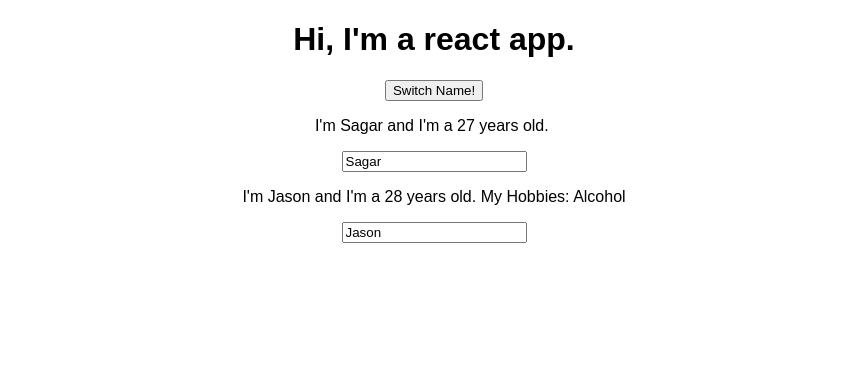
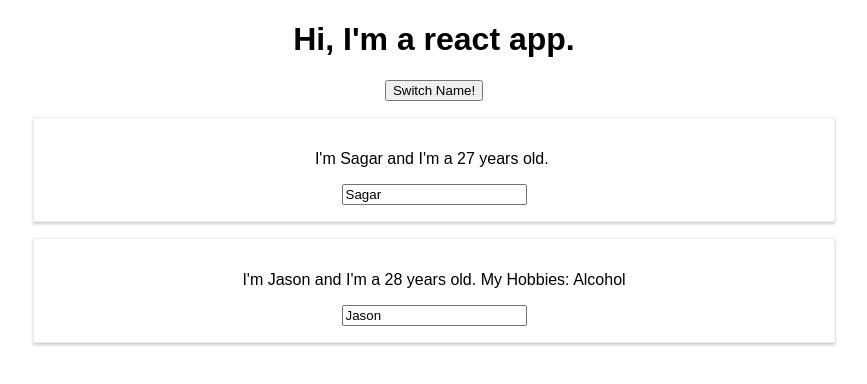
Before and after one commit to sagarmhrjn/React-walkthrough, a React (Create React App) app: page / in a window 1280 px wide. Shown: the top 384 px of the page, without its empty margins (206-1073 px from the left). Built offline with nearby package versions, Linux system fonts and the light colour scheme.

Commit message:
adding styling with stylesheets

```diff
--- a/src/App.js
+++ b/src/App.js
@@ -1,5 +1,5 @@
 import React, { Component } from "react";
-import Person from "./Person/person";
+import Person from "./Person/Person";
 import "./App.css";
 
 class App extends Component {
--- /dev/null
+++ b/src/Person/Person.css
@@ -0,0 +1,8 @@
+.Person{
+    width: 60%;
+    margin: 16px auto;
+    border: 1px solid #eee;
+    box-shadow: 0 2px 3px #ccc;
+    padding: 16px;
+    text-align: center;
+}
--- a/src/Person/person.js
+++ b/src/Person/Person.js
@@ -1,8 +1,9 @@
 import React from "react";
+import './Person.css';
 
 const Person = (props) => {
   return (
-    <div>
+    <div className="Person">
       <p onClick={props.click}>
         I'm {props.name} and I'm a {props.age} years old.&nbsp;
         <span>{props.children}</span>
```
